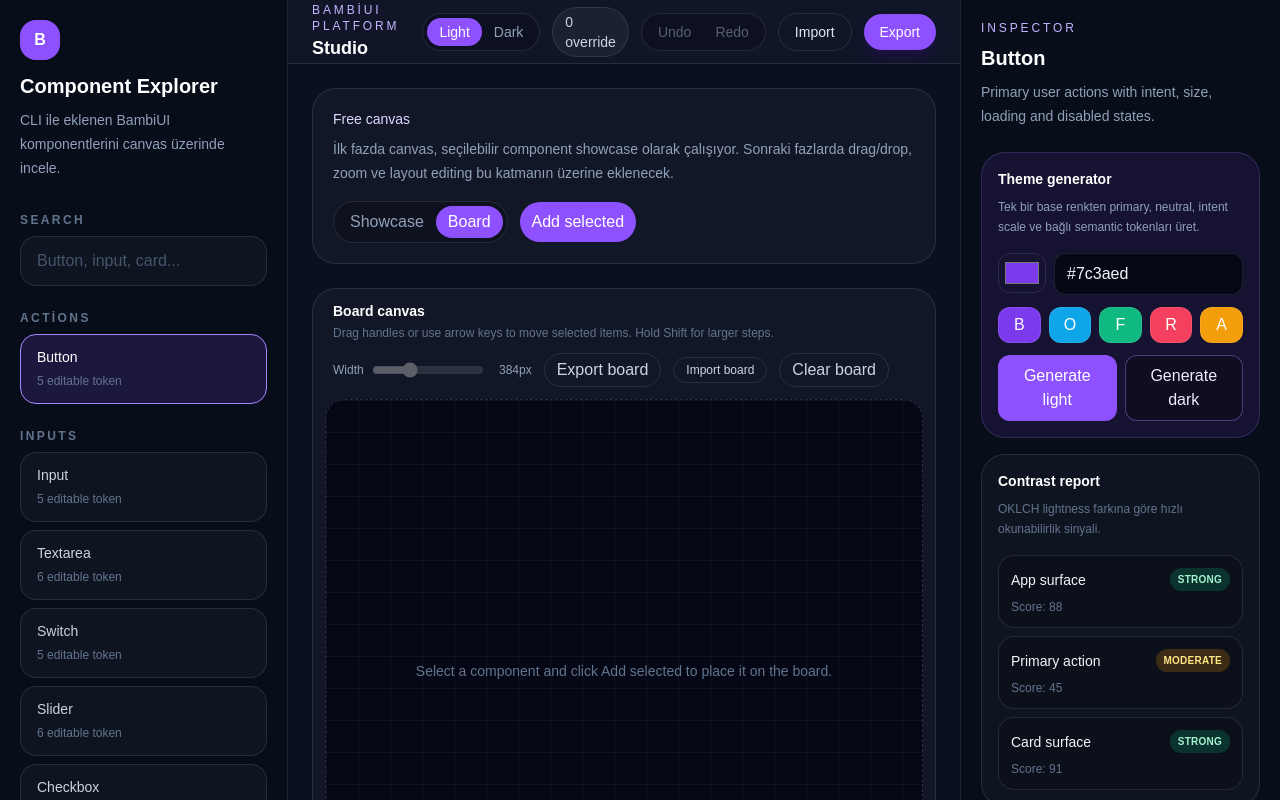
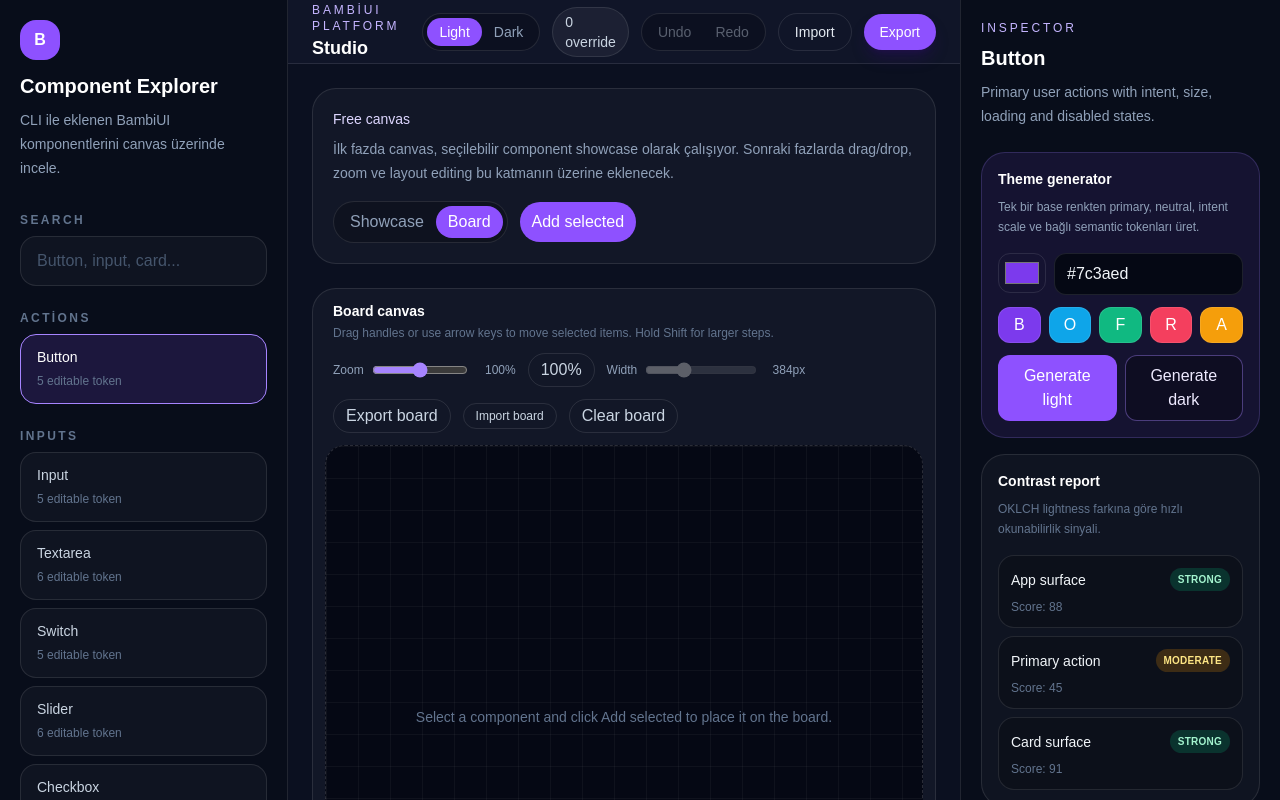
Before and after one commit to bambiui/studio, a Next.js app: page / in a window 1280 px wide. Both pictures are taken after a click on the button "Board". Shown: the top 800 px of the page. Built offline with nearby package versions, Linux system fonts and the light colour scheme.

Commit message:
feat(studio): add board zoom controls

```diff
--- a/src/studio/components/Canvas.tsx
+++ b/src/studio/components/Canvas.tsx
@@ -37,6 +37,7 @@ export function Canvas({
     "showcase",
   );
   const [viewMode, setViewMode] = useState<"all" | "selected">("all");
+  const [zoom, setZoom] = useState(1);
   const [items, setItems] = useState<CanvasItem[]>([]);
   const [selectedItemId, setSelectedItemId] = useState<string | null>(null);
   const [hasLoadedItems, setHasLoadedItems] = useState(false);
@@ -95,8 +96,8 @@ export function Canvas({
     const rect = boardRef.current.getBoundingClientRect();
     moveItem(
       activeDrag.itemId,
-      event.clientX - rect.left - activeDrag.offsetX,
-      event.clientY - rect.top - activeDrag.offsetY,
+      (event.clientX - rect.left) / zoom - activeDrag.offsetX,
+      (event.clientY - rect.top) / zoom - activeDrag.offsetY,
     );
   };
 
@@ -191,6 +192,8 @@ export function Canvas({
             items={items}
             selectedItemId={selectedItemId}
             previewStyle={previewStyle}
+            zoom={zoom}
+            onZoomChange={setZoom}
             onSelectItem={(itemId, componentId) => {
               setSelectedItemId(itemId);
               onSelectComponent(componentId);
@@ -272,6 +275,8 @@ interface CanvasBoardProps {
   items: CanvasItem[];
   selectedItemId: string | null;
   previewStyle: StudioStyle;
+  zoom: number;
+  onZoomChange: (zoom: number) => void;
   onSelectItem: (itemId: string, componentId: string) => void;
   onClear: () => void;
   onImportItems: (items: CanvasItem[]) => void;
@@ -290,6 +295,8 @@ function CanvasBoard({
   items,
   selectedItemId,
   previewStyle,
+  zoom,
+  onZoomChange,
   onSelectItem,
   onClear,
   onImportItems,
@@ -304,6 +311,7 @@ function CanvasBoard({
 }: CanvasBoardProps) {
   const selectedItem = items.find((item) => item.id === selectedItemId);
   const selectedWidth = selectedItem?.width ?? 384;
+  const zoomPercent = Math.round(zoom * 100);
 
   const exportBoard = () => {
     const file = new Blob([JSON.stringify({ version: 1, items }, null, 2)], {
@@ -353,6 +361,26 @@ function CanvasBoard({
           </p>
         </div>
         <div className="flex flex-wrap items-center gap-3">
+          <label className="flex items-center gap-2 text-xs text-slate-400">
+            Zoom
+            <input
+              type="range"
+              min="0.5"
+              max="1.5"
+              step="0.1"
+              value={zoom}
+              onChange={(event) => onZoomChange(Number(event.target.value))}
+              className="w-24 accent-violet-400"
+            />
+            <span className="w-10 text-right">{zoomPercent}%</span>
+          </label>
+          <button
+            type="button"
+            onClick={() => onZoomChange(1)}
+            className="rounded-full border border-white/10 px-3 py-1 text-xs font-medium text-slate-300 transition hover:bg-white/10"
+          >
+            100%
+          </button>
           <label className="flex items-center gap-2 text-xs text-slate-400">
             Width
             <input
@@ -492,7 +520,8 @@ function CanvasBoard({
               }`}
               style={{
                 width,
-                transform: `translate(${item.x}px, ${item.y}px)`,
+                transform: `translate(${item.x * zoom}px, ${item.y * zoom}px) scale(${zoom})`,
+                transformOrigin: "top left",
               }}
             >
               <div
@@ -524,11 +553,14 @@ function CanvasBoard({
                 onPointerDown={(event) => {
                   event.currentTarget.setPointerCapture(event.pointerId);
                   onSelectItem(item.id, component.id);
-                  onStartDrag(
-                    item.id,
-                    event.nativeEvent.offsetX,
-                    event.nativeEvent.offsetY,
-                  );
+                  const rect = boardRef.current?.getBoundingClientRect();
+                  const pointerX = rect
+                    ? (event.clientX - rect.left) / zoom
+                    : item.x;
+                  const pointerY = rect
+                    ? (event.clientY - rect.top) / zoom
+                    : item.y;
+                  onStartDrag(item.id, pointerX - item.x, pointerY - item.y);
                 }}
                 className="mb-2 flex cursor-grab items-center justify-between gap-2 rounded-xl bg-white/5 px-3 py-2 text-left active:cursor-grabbing"
               >
```
